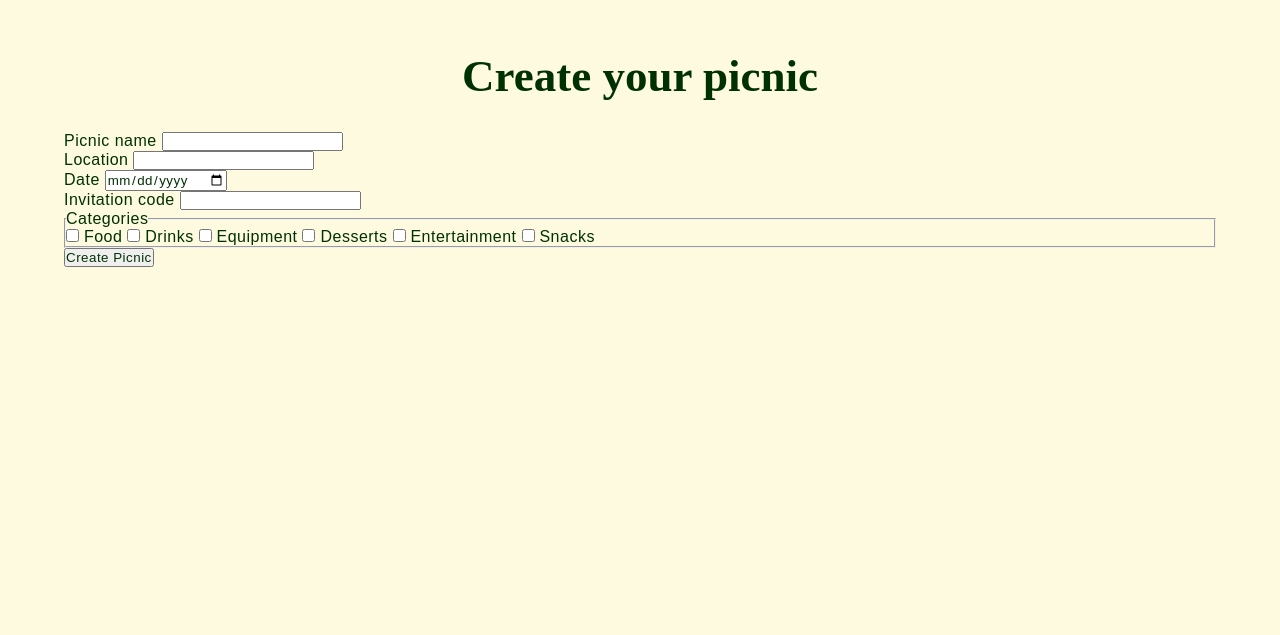
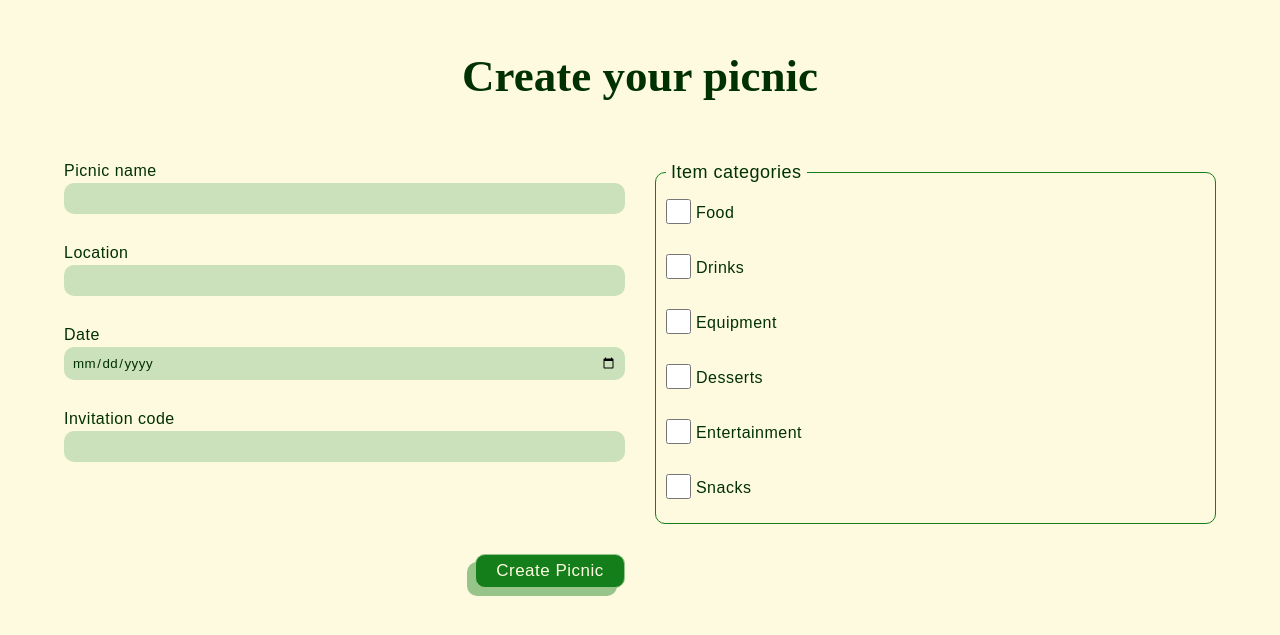
Before and after one commit to Jenea-G/web-project-1, a Flask app: page /picnics/create in a window 1280 px wide. Shown: the part 60-695 px from the top of the page. Run offline with Flask 3, Linux system fonts and the light colour scheme; the visitor is signed in with stand-in values (Sample User, id 1); some web fonts are replaced.

Commit message:
add create picnic page styling

```diff
--- a/static/css/style.css
+++ b/static/css/style.css
@@ -179,19 +179,20 @@ h3 {
     grid-template-columns: repeat(2, 1fr);
     grid-gap: 30px;
     padding: 30px 0;
+    align-items: start;
 }
 
-.form {
+/* .form {
     width: 350px;
     margin: 0 0 0 auto;
 
-}
+} */
 
 .form-grid .div-special {
     margin: 50px auto auto 60px;
 }
 
-.form input {
+.form input:not([type="checkbox"]) {
     width: 100%;
     padding: 8px;
     border-radius: var(--radius);
@@ -208,7 +209,7 @@ h3 {
     transition: background-color 5000s ease-in-out 0s;
 }
 
-.form input:focus {
+.form input:not([type="checkbox"]):focus {
     outline: 1px solid var(--primary);
     outline-offset: -3px;
 }
@@ -245,13 +246,13 @@ h3 {
     border-radius: var(--radius);
 }
 
-.form-green input {
+.form-green input:not([type="checkbox"]) {
     background-color: var(--primary-light-50);
 }
 
-.form-green input:-webkit-autofill,
-.form-green input:-webkit-autofill:hover,
-.form-green input:-webkit-autofill:focus {
+.form-green input:not([type="checkbox"]):-webkit-autofill,
+.form-green input:not([type="checkbox"]):-webkit-autofill:hover,
+.form-green input:not([type="checkbox"]):-webkit-autofill:focus {
     -webkit-box-shadow: 0 0 5px 0 var(--primary-light-50) inset;
     -webkit-text-fill-color: var(--text);
     transition: background-color 5000s ease-in-out 0s;
@@ -672,3 +673,24 @@ h3 {
     background-color: var(--primary-light-50);
     margin: 0;
 }
+
+/* ===== checkboxes ====== */
+legend {
+    padding: 0 5px;
+    margin: 0 0 10px 10px;
+}
+
+fieldset {
+    border: 1px solid var(--primary);
+    border-radius: var(--radius);
+}
+
+input[type="checkbox"] {
+    width: 25px;
+    height: 25px;
+    border: 3px solid var(--primary);
+    border-radius: 10px !important;
+    background-color: var(--background-50);
+    margin-left: 10px;
+    transform: translateY(6px);
+}
--- a/templates/base.html
+++ b/templates/base.html
@@ -6,6 +6,7 @@
     <meta name="viewport" content="width=device-width, initial-scale=1" />
     <title>{% block title %}Picnic App{% endblock %}</title>
     <link rel="stylesheet" href="/static/css/style.css">
+    <link rel="icon" type="image/png" href="/static/images/favicon.png">
     <script type="module" src="{{ url_for( 'static', filename='js/app.js' ) }}"></script>
 </head>
 
--- a/templates/create_picnic.html
+++ b/templates/create_picnic.html
@@ -3,8 +3,11 @@
 <section>
     <div class="container">
         <h1>Create your picnic</h1>
-        <form method="POST">
+        <form method="POST" class="form form-green">
+            <div class="form-grid">
 
+
+                <div>
                     <div>
                         <label for="picnic_name">Picnic name</label>
                         <input type="text" id="picnic_name" name="picnic_name" maxlength="155" required>
@@ -24,45 +27,64 @@
                         <label for="invitation_code">Invitation code</label>
                         <input type="text" id="invitation_code" name="invitation_code" maxlength="155" required>
                     </div>
+                </div>
+
+                <div>
+
 
                     <fieldset>
-                <legend>Categories</legend>
-
+                        <legend class="p-special">Item categories</legend>
+                        <div>
                             <label>
                                 <input type="checkbox" name="categories" value="Food">
                                 Food
                             </label>
+                        </div>
 
+                        <div>
                             <label>
                                 <input type="checkbox" name="categories" value="Drinks">
                                 Drinks
                             </label>
 
+                        </div>
+
+                        <div>
                             <label>
                                 <input type="checkbox" name="categories" value="Equipment">
                                 Equipment
                             </label>
+                        </div>
 
+                        <div>
                             <label>
                                 <input type="checkbox" name="categories" value="Desserts">
                                 Desserts
                             </label>
+                        </div>
 
+                        <div>
                             <label>
                                 <input type="checkbox" name="categories" value="Entertainment">
                                 Entertainment
                             </label>
+                        </div>
 
+                        <div>
                             <label>
                                 <input type="checkbox" name="categories" value="Snacks">
                                 Snacks
                             </label>
+                        </div>
+
                     </fieldset>
 
-            <button type="submit">
+
+                </div>
+                <button type="submit" class="btn btn-small btn-small-shadow">
                     Create Picnic
                 </button>
-
+            </div>
         </form>
     </div>
 </section>
```
Also changed, not shown: static/images/favicon.png (added). Lines whose indentation alone changed are shown as unchanged.
